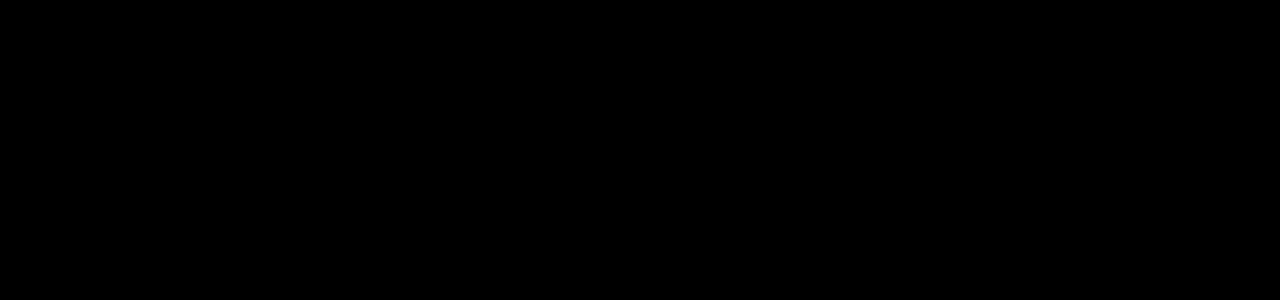
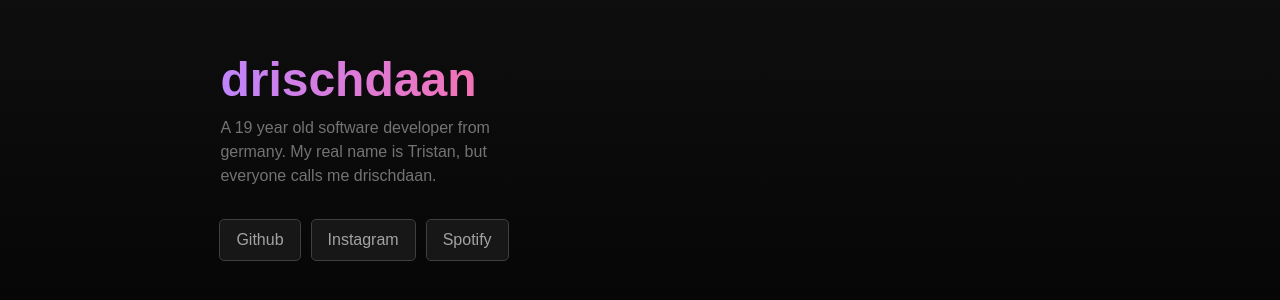
Before and after one commit to Drischdaan/drischdaan.dev, a Next.js app: page / in a window 1280 px wide. Shown: the part 242-542 px from the top of the page. Built offline with nearby package versions, Linux system fonts and the light colour scheme; a web font is replaced by a local one.

Commit message:
chore: adds home layout

```diff
--- a/app/globals.scss
+++ b/app/globals.scss
@@ -11,7 +11,7 @@
     'Fira Mono', 'Droid Sans Mono', 'Courier New', monospace;
 
   --foreground-rgb: 255, 255, 255;
-  --background-start-rgb: 0, 0, 0;
+  --background-start-rgb: 20, 20, 20;
   --background-end-rgb: 0, 0, 0;
 
   --primary-glow: radial-gradient(rgba(1, 65, 255, 0.4), rgba(1, 65, 255, 0));
@@ -55,15 +55,14 @@
 
 body {
   color: rgb(var(--foreground-rgb));
-  background: linear-gradient(
-      to bottom,
-      transparent,
-      rgb(var(--background-end-rgb))
-    )
-    rgb(var(--background-start-rgb));
+  background: linear-gradient(to bottom, rgb(var(--background-start-rgb)), rgb(var(--background-end-rgb)));
 }
 
 a {
   color: inherit;
   text-decoration: none;
 }
+
+.code-font {
+  font-family: var(--font-mono);
+}
--- /dev/null
+++ b/app/home.page.scss
@@ -0,0 +1,3 @@
+.social-button {
+  @apply px-4 py-2 text-neutral-400 bg-neutral-900 outline outline-1 outline-neutral-700 rounded hover:bg-neutral-800 transition-colors duration-300;
+}
--- a/app/page.tsx
+++ b/app/page.tsx
@@ -1,7 +1,27 @@
+import './home.page.scss';
+
 export default async function Home() {
   return (
-    <div>
+    <div className="w-screen h-screen flex justify-center items-center flex-col-reverse md:flex-row">
+      <div className="flex-1 flex justify-center items-start md:items-center px-32 py-10">
+        <div className="basis-full lg:basis-3/4 xl:basis-1/2 flex justify-center items-start flex-col gap-3">
+          <h1 className="font-bold text-5xl text-transparent bg-clip-text bg-gradient-to-r from-purple-400 to-pink-400">
+            drischdaan
+          </h1>
+          <p className="text-neutral-500">
+            A 19 year old software developer from germany.
+            My real name is Tristan, but everyone calls me drischdaan.
+          </p>
+          <div className='mt-5 flex justify-start items-center gap-3'>
+            <a href='https://github.com/Drischdaan' target='_blank' rel='noreferrer' className="social-button">Github</a>
+            <a href='https://instagram.com/drischdaan' target='_blank' rel='noreferrer' className="social-button">Instagram</a>
+            <a href='https://open.spotify.com/user/wqqh06uhneiz0mm94aqsgzhte?si=612ccbedd32541bb' target='_blank' rel='noreferrer' className="social-button">Spotify</a>
+          </div>
+        </div>
+      </div>
+      <div className="flex-1 flex justify-center items-center p-10">
 
+      </div>
     </div>
   );
 }
```
